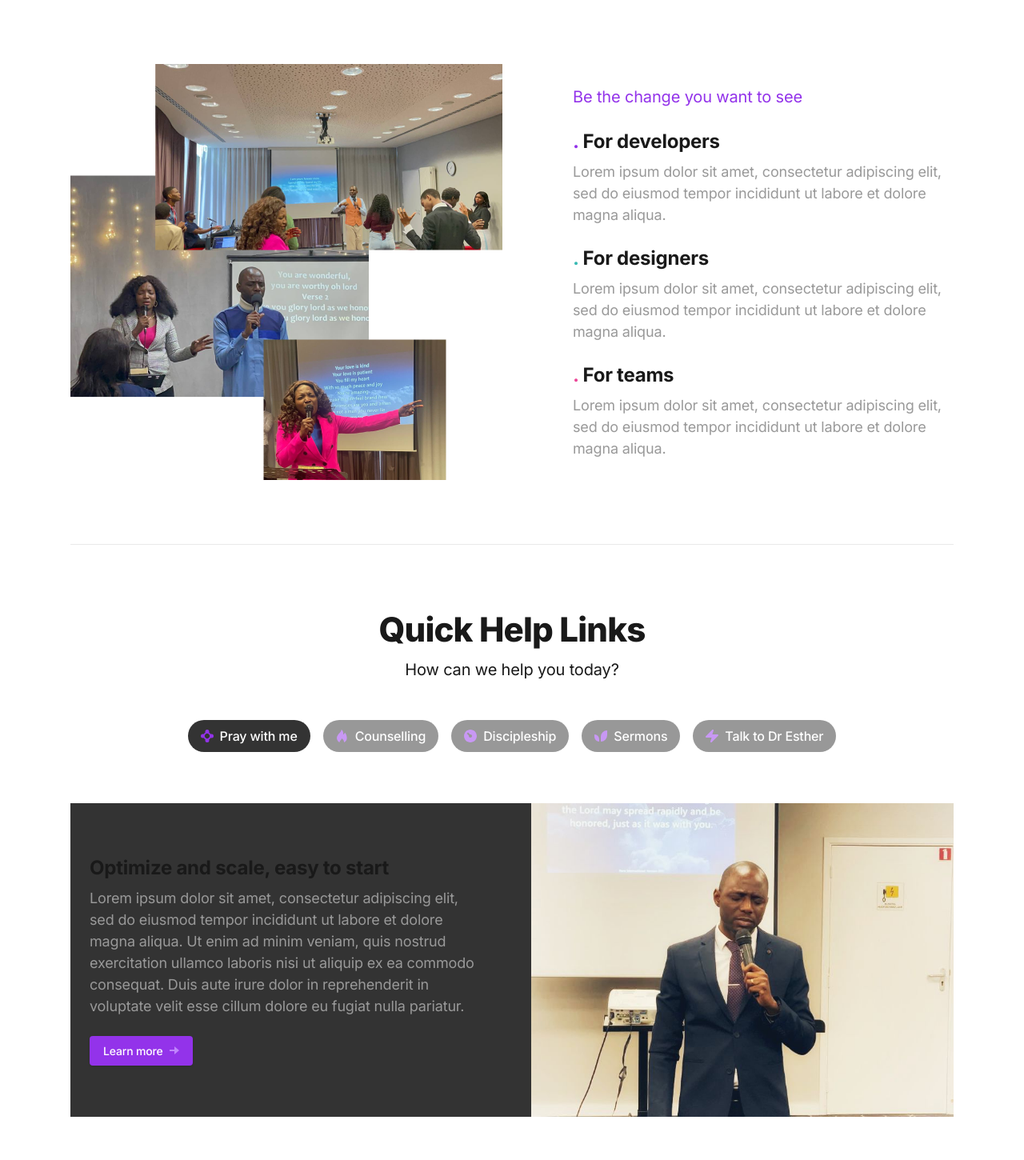
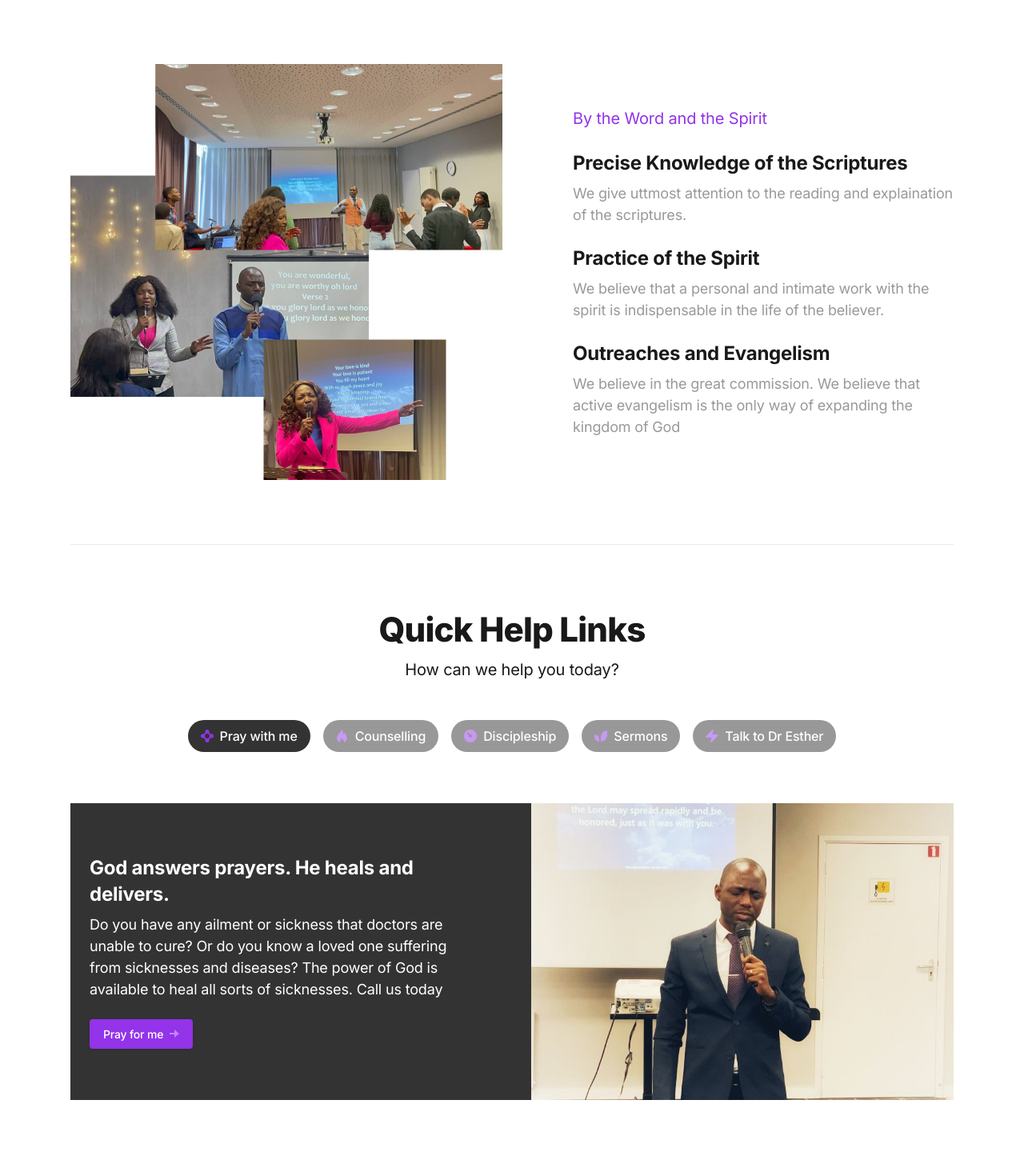
Before and after one commit to solomon-ojo/oami, a Next.js app: page / in a window 1280 px wide. Shown: the part 1100-2550 px from the top of the page at 80% size. Built offline with nearby package versions, Linux system fonts and the light colour scheme.

Commit message:
second commit

```diff
--- a/components/creatives.tsx
+++ b/components/creatives.tsx
@@ -156,11 +156,11 @@ export default function Creatives() {
                 <Image className="inline-block mb-12" src={CreativesImage} width={330} height={181} alt="Creatives" />
                 <h3 className="h3 font-cabinet-grotesk text-4xl mb-4">Become a member of the family</h3>
                 <p className="text-xl text-gray-500 mb-6">
-                  It is a long established fact that a reader will be distracted by the readable content of a page when looking.
+                God did not create the beleiever to function in isolation. We are at our best when in a family. Join a body of like-minded people today
                 </p>
                 <div>
                   <Link className="btn text-white bg-blue-500 hover:bg-blue-600 shadow-sm" href="/signup">
-                    Join The Community
+                    Join The Family
                   </Link>
                 </div>
               </div>
--- a/components/tabs.tsx
+++ b/components/tabs.tsx
@@ -108,10 +108,10 @@ export default function Tabs() {
                       <Image className="w-full h-full object-cover" src={TabsImage01} width={516} height={387} alt="Tabs 01" />
                     </figure>
                     <div className="relative bg-gray-800 py-8 md:py-16 px-6 md:pr-16 md:max-w-lg lg:max-w-xl">
-                      <h4 className="h4 mb-2">Optimize and scale, easy to start</h4>
-                      <p className="text-lg text-gray-400">Lorem ipsum dolor sit amet, consectetur adipiscing elit, sed do eiusmod tempor incididunt ut labore et dolore magna aliqua. Ut enim ad minim veniam, quis nostrud exercitation ullamco laboris nisi ut aliquip ex ea commodo consequat. Duis aute irure dolor in reprehenderit in voluptate velit esse cillum dolore eu fugiat nulla pariatur.</p>
+                      <h4 className="h4 mb-2 text-white">God answers prayers. He heals and delivers.</h4>
+                      <p className="text-lg text-white">Do you have any ailment or sickness that doctors are unable to cure? Or do you know a loved one suffering from sicknesses and diseases? The power of God is available to heal all sorts of sicknesses. Call us today</p>
                       <a className="btn-sm text-white bg-purple-600 hover:bg-purple-700 mt-6" href="#0">
-                        <span className="text-sm">Learn more</span>
+                        <span className="text-sm">Pray for me</span>
                         <svg className="w-3 h-3 fill-current text-purple-400 shrink-0 ml-2" viewBox="0 0 12 12" xmlns="http://www.w3.org/2000/svg">
                           <path d="M6 5H0v2h6v4l6-5-6-5z" />
                         </svg>
@@ -137,10 +137,10 @@ export default function Tabs() {
                       <Image className="w-full h-full object-cover" src={TabsImage02} width={516} height={387} alt="Tabs 02" />
                     </figure>
                     <div className="relative bg-gray-800 py-8 md:py-16 px-6 md:pl-16 md:max-w-lg lg:max-w-xl md:ml-auto">
-                      <h4 className="h4 mb-2">Easy to start, optimize and scale</h4>
-                      <p className="text-lg text-gray-400">Lorem ipsum dolor sit amet, consectetur adipiscing elit, sed do eiusmod tempor incididunt ut labore et dolore magna aliqua. Ut enim ad minim veniam, quis nostrud exercitation ullamco laboris nisi ut aliquip ex ea commodo consequat. Duis aute irure dolor in reprehenderit in voluptate velit esse cillum dolore eu fugiat nulla pariatur..</p>
+                      <h4 className="h4 mb-2 text-white">Are you overwhelmed with worried about any situation? Talk to us</h4>
+                      <p className="text-lg text-white">We want you to know that God has not left you without help. He has put in place a community of believers that understand your situation and are eager to help you through. Talk to someone today</p>
                       <a className="btn-sm text-white bg-purple-600 hover:bg-purple-700 mt-6" href="#0">
-                        <span className="text-sm">Learn more</span>
+                        <span className="text-sm">Talk to us</span>
                         <svg className="w-3 h-3 fill-current text-purple-400 shrink-0 ml-2" viewBox="0 0 12 12" xmlns="http://www.w3.org/2000/svg">
                           <path d="M6 5H0v2h6v4l6-5-6-5z" />
                         </svg>
@@ -166,10 +166,10 @@ export default function Tabs() {
                       <Image className="w-full h-full object-cover" src={TabsImage03} width={516} height={387} alt="Tabs 01" />
                     </figure>
                     <div className="relative bg-gray-800 py-8 md:py-16 px-6 md:pr-16 md:max-w-lg lg:max-w-xl">
-                      <h4 className="h4 mb-2">Optimize and scale, easy to start</h4>
-                      <p className="text-lg text-gray-400">Lorem ipsum dolor sit amet, consectetur adipiscing elit, sed do eiusmod tempor incididunt ut labore et dolore magna aliqua. Ut enim ad minim veniam, quis nostrud exercitation ullamco laboris nisi ut aliquip ex ea commodo consequat. Duis aute irure dolor in reprehenderit in voluptate velit esse cillum dolore eu fugiat nulla pariatur.</p>
+                      <h4 className="h4 mb-2 text-white">Discipleship is foundational to the expansion of God's Kingdom</h4>
+                      <p className="text-lg text-white">Are you a believer and wants to do more for God? Do you want to understand the scriptures better and flow more in the gifts and fruits of the spirit? Join Pastor Yinka as he guides you through the path of discipleship</p>
                       <a className="btn-sm text-white bg-purple-600 hover:bg-purple-700 mt-6" href="#0">
-                        <span className="text-sm">Learn more</span>
+                        <span className="text-sm">Register</span>
                         <svg className="w-3 h-3 fill-current text-purple-400 shrink-0 ml-2" viewBox="0 0 12 12" xmlns="http://www.w3.org/2000/svg">
                           <path d="M6 5H0v2h6v4l6-5-6-5z" />
                         </svg>
@@ -195,10 +195,10 @@ export default function Tabs() {
                       <Image className="w-full h-full object-cover" src={TabsImage05} width={516} height={387} alt="Tabs 02" />
                     </figure>
                     <div className="relative bg-gray-800 py-8 md:py-16 px-6 md:pl-16 md:max-w-lg lg:max-w-xl md:ml-auto">
-                      <h4 className="h4 mb-2">Easy to start, optimize and scale</h4>
-                      <p className="text-lg text-gray-400">Lorem ipsum dolor sit amet, consectetur adipiscing elit, sed do eiusmod tempor incididunt ut labore et dolore magna aliqua. Ut enim ad minim veniam, quis nostrud exercitation ullamco laboris nisi ut aliquip ex ea commodo consequat. Duis aute irure dolor in reprehenderit in voluptate velit esse cillum dolore eu fugiat nulla pariatur.</p>
+                      <h4 className="h4 mb-2 text-white">The Word of God on the Go!</h4>
+                      <p className="text-lg text-white">We have carefully archived and curated several hours of teachings for you to help your spiritual growth. You do not have to wait only till sundays before you listenn to the word. You can listen now!</p>
                       <a className="btn-sm text-white bg-purple-600 hover:bg-purple-700 mt-6" href="#0">
-                        <span className="text-sm">Learn more</span>
+                        <span className="text-sm">Browse teachings</span>
                         <svg className="w-3 h-3 fill-current text-purple-400 shrink-0 ml-2" viewBox="0 0 12 12" xmlns="http://www.w3.org/2000/svg">
                           <path d="M6 5H0v2h6v4l6-5-6-5z" />
                         </svg>
@@ -224,10 +224,10 @@ export default function Tabs() {
                       <Image className="w-full h-full object-cover" src={TabsImage04} width={516} height={387} alt="Tabs 01" />
                     </figure>
                     <div className="relative bg-gray-800 py-8 md:py-16 px-6 md:pr-16 md:max-w-lg lg:max-w-xl">
-                      <h4 className="h4 mb-2">Optimize and scale, easy to start</h4>
-                      <p className="text-lg text-gray-400">Lorem ipsum dolor sit amet, consectetur adipiscing elit, sed do eiusmod tempor incididunt ut labore et dolore magna aliqua. Ut enim ad minim veniam, quis nostrud exercitation ullamco laboris nisi ut aliquip ex ea commodo consequat. Duis aute irure dolor in reprehenderit in voluptate velit esse cillum dolore eu fugiat nulla pariatur.</p>
+                      <h4 className="h4 mb-2 text-white">A safe place for ladies</h4>
+                      <p className="text-lg text-white"> Dr Esther is a seasoned counsellor, adviser and medical doctor. She is also a mother and sister. With her many years of experience in minstry overseeing and managing people, you can be sure you are in safe and secured hands. </p>
                       <a className="btn-sm text-white bg-purple-600 hover:bg-purple-700 mt-6" href="#0">
-                        <span className="text-sm">Learn more</span>
+                        <span className="text-sm">Talk to Dr Esther</span>
                         <svg className="w-3 h-3 fill-current text-purple-400 shrink-0 ml-2" viewBox="0 0 12 12" xmlns="http://www.w3.org/2000/svg">
                           <path d="M6 5H0v2h6v4l6-5-6-5z" />
                         </svg>
--- a/components/targets.tsx
+++ b/components/targets.tsx
@@ -26,18 +26,18 @@ export default function Target() {
               {/* Content */}
               <div className="max-w-xl md:max-w-none md:w-full mx-auto md:col-span-7 lg:col-span-6">
                 <div className="md:pl-4 lg:pl-12 xl:pl-16">
-                  <div className="font-architects-daughter text-xl text-purple-600 mb-2" data-aos="fade-left" data-aos-anchor="[data-aos-id-target]">Be the change you want to see</div>
+                  <div className="font-architects-daughter text-xl text-purple-600 mb-2" data-aos="fade-left" data-aos-anchor="[data-aos-id-target]">By the Word and the Spirit</div>
                   <div className="mt-6" data-aos="fade-left" data-aos-delay="200" data-aos-anchor="[data-aos-id-target]">
-                    <h4 className="h4 mb-2"><span className="text-purple-600">.</span> For developers</h4>
-                    <p className="text-lg text-gray-400">Lorem ipsum dolor sit amet, consectetur adipiscing elit, sed do eiusmod tempor incididunt ut labore et dolore magna aliqua.</p>
+                    <h4 className="h4 mb-2"><span className="text-purple-600"></span> Precise Knowledge of the Scriptures</h4>
+                    <p className="text-lg text-gray-400">We give uttmost attention to the reading and explaination of the scriptures.  </p>
                   </div>
                   <div className="mt-6" data-aos="fade-left" data-aos-delay="400" data-aos-anchor="[data-aos-id-target]">
-                    <h4 className="h4 mb-2"><span className="text-teal-500">.</span> For designers</h4>
-                    <p className="text-lg text-gray-400">Lorem ipsum dolor sit amet, consectetur adipiscing elit, sed do eiusmod tempor incididunt ut labore et dolore magna aliqua.</p>
+                    <h4 className="h4 mb-2"><span className="text-teal-500"></span> Practice of the Spirit </h4>
+                    <p className="text-lg text-gray-400"> We believe that a personal and intimate work with the spirit is indispensable in the life of the believer.</p>
                   </div>
                   <div className="mt-6" data-aos="fade-left" data-aos-delay="600" data-aos-anchor="[data-aos-id-target]">
-                    <h4 className="h4 mb-2"><span className="text-pink-500">.</span> For teams</h4>
-                    <p className="text-lg text-gray-400">Lorem ipsum dolor sit amet, consectetur adipiscing elit, sed do eiusmod tempor incididunt ut labore et dolore magna aliqua.</p>
+                    <h4 className="h4 mb-2"><span className="text-pink-500"></span> Outreaches and Evangelism</h4>
+                    <p className="text-lg text-gray-400">We believe in the great commission. We believe that active evangelism is the only way of expanding the kingdom of God</p>
                   </div>
                 </div>
               </div>
```
